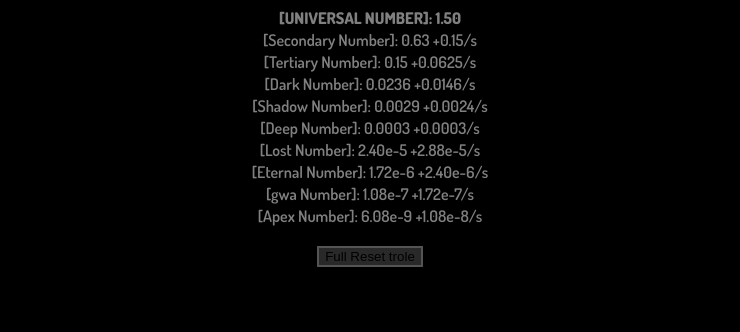
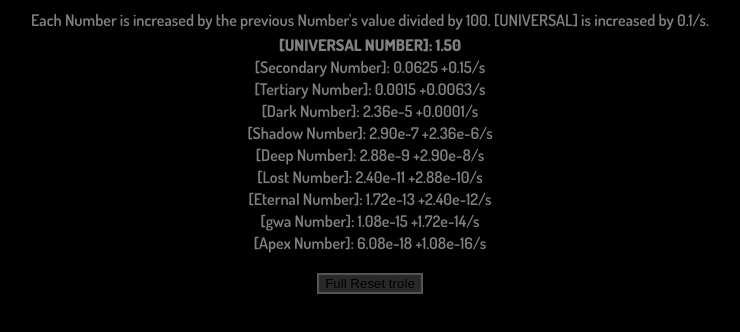
Before and after one commit to FlamemasterNXF/OperationSatisfaction, a plain HTML site: page index.html in a window 1280 px wide. Shown: the whole page, without its empty margins (270-1010 px from the left). Drawn offline with Linux system fonts and the light colour scheme.

Commit message:
Info + Nerf

```diff
--- a/css/styles.css
+++ b/css/styles.css
@@ -18,6 +18,7 @@ html {
     font-family: DosisSemiBold;
 }
 #number1{
+    margin-top: 5px;
     font-family: DosisExtraBold;
 }
 #fullreset{
--- a/index.html
+++ b/index.html
@@ -15,7 +15,8 @@
 </head>
 <body>
 <div class="flexBox" id="mainPageContainer">
-    <div class="texts" id="number1">[UNIVERSAL NUMBER]: 1</div>
+    <div class="texts numbers">Each Number is increased by the previous Number's value divided by 100. [UNIVERSAL] is increased by 0.1/s.</div>
+    <div class="texts numbers" id="number1">[UNIVERSAL NUMBER]: 1</div>
     <div class="texts numbers" id="number2">[Secondary Number]: 0</div>
     <div class="texts numbers" id="number3">[Tertiary Number]: 0</div>
     <div class="texts numbers" id="number4">[Dark Number]: 0</div>
--- a/src/Main.js
+++ b/src/Main.js
@@ -6,7 +6,7 @@ function mainLoop(){
     data.time = Date.now()
     increaseUni(new Decimal(0.1).times(diff))
     for (let i=1;i<data.numbers.length;i++){
-        data.numbers[i] = data.numbers[i].plus(data.numbers[i-1].div(10).times(diff))
+        data.numbers[i] = data.numbers[i].plus(data.numbers[i-1].div(100).times(diff))
     }
     updateHTML()
 }
```
